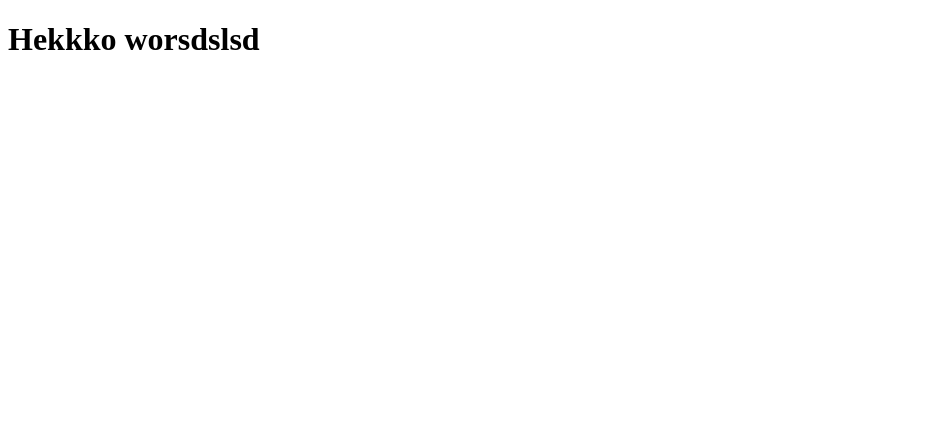
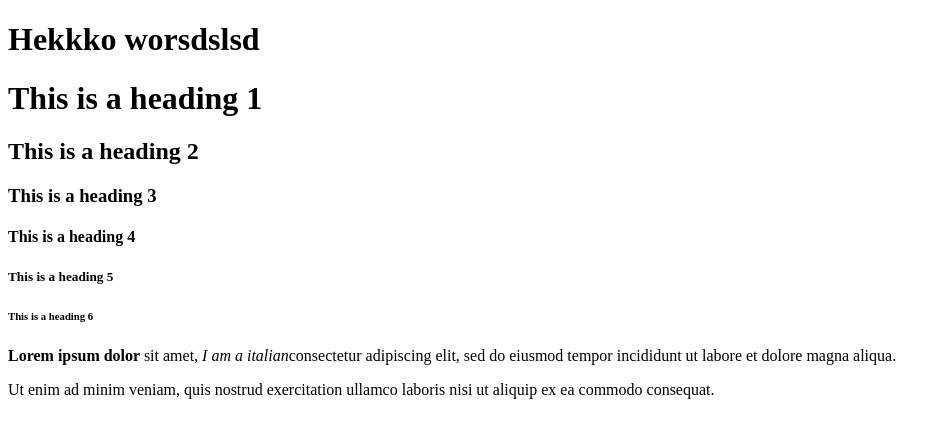
Before and after one commit to SilentStorm2k/TheOdinProject, a plain HTML site: page html-boilerplate/index.html in a window 1280 px wide. Shown: the whole page, without its empty margins (0-951 px from the left). Drawn offline with Linux system fonts and the light colour scheme.

Commit message:
Working with text (TOP) in html

```diff
--- a/html-boilerplate/index.html
+++ b/html-boilerplate/index.html
@@ -8,5 +8,16 @@
 </head>
 <body>
     <h1> Hekkko worsdslsd </h1>
+    <h1>This is a heading 1</h1>
+    <h2>This is a heading 2</h2>
+    <h3>This is a heading 3</h3>
+    <h4>This is a heading 4</h4>
+    <h5>This is a heading 5</h5>
+    <h6>This is a heading 6</h6>
+    <p> <strong> Lorem ipsum dolor </strong> sit amet, <em> I am a italian</em>consectetur adipiscing elit, sed do eiusmod tempor
+  incididunt ut labore et dolore magna aliqua. </p>
+
+  <p> Ut enim ad minim veniam, quis nostrud exercitation ullamco laboris
+  nisi ut aliquip ex ea commodo consequat. </p>
 </body>
 </html>
```
